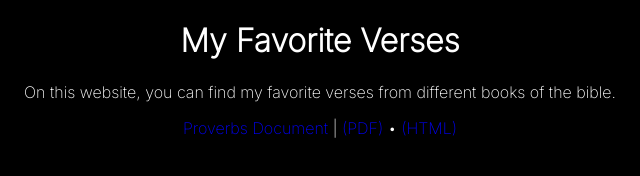
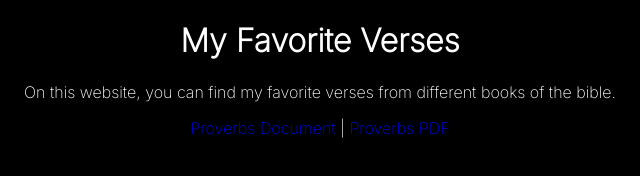
Before and after one commit to maxsspot/myfavoriteverses, a plain HTML site: page index.html in a window 1280 px wide. Shown: the full height of the page, 320-960 px from the left. Drawn offline with Linux system fonts and the light colour scheme.

Commit message:
Update index.html

```diff
--- a/index.html
+++ b/index.html
@@ -9,7 +9,7 @@
 <body id="home">
 <h1>My Favorite Verses</h1>
 <p>On this website, you can find my favorite verses from different books of the bible.</p>
-<a href = "https://docs.google.com/document/d/e/2PACX-1vS9XuVyx4EqjA3oWH7ck9I66QJS7eGaCA-AfLT07sDrCcp8XIFtzI4U6LZymABmOUxYVLzZOiXCor7l/pub" />Proverbs Document</a> | <a href = "MyFavoriteProverbs.pdf" download>(PDF)</a> • <a href = "MyFavoriteProverbs.html" download>(HTML)</a>
+<a href = "https://docs.google.com/document/d/e/2PACX-1vS9XuVyx4EqjA3oWH7ck9I66QJS7eGaCA-AfLT07sDrCcp8XIFtzI4U6LZymABmOUxYVLzZOiXCor7l/pub" />Proverbs Document</a> | <a href = "MyFavoriteProverbs.pdf" download>Proverbs PDF</a>
 <style>
     * {
       font-family:"Inter", sans-serif;
```
